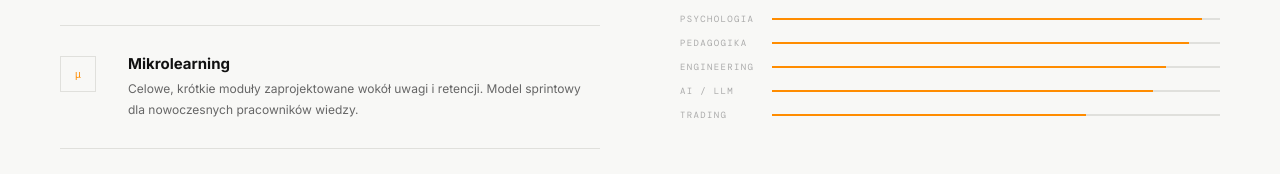
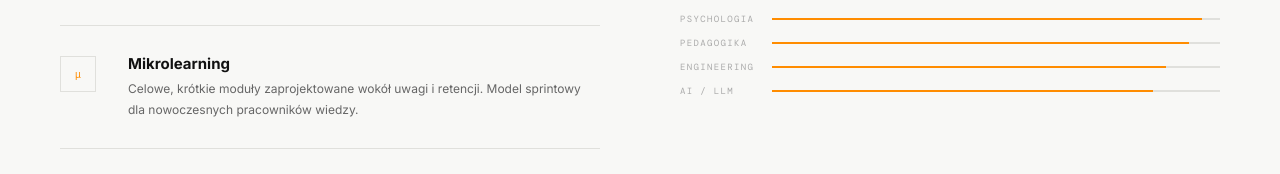
Before and after one commit to MiloFinch/januszlenkiewiczcom, a plain HTML site: page index.html in a window 1280 px wide. Shown: the part 4500-4674 px from the top of the page. Drawn offline with nearby package versions, Linux system fonts and the light colour scheme; a web font is replaced by a local one.

Commit message:
fix: remove trading from skills chart

```diff
--- a/index.html
+++ b/index.html
@@ -971,10 +971,7 @@ footer {
         <span class="stack-label">AI / LLM</span>
         <div class="stack-bar"><div class="stack-fill" style="width:85%"></div></div>
       </div>
-      <div class="stack-row">
-        <span class="stack-label">Trading</span>
-        <div class="stack-bar"><div class="stack-fill" style="width:70%"></div></div>
-      </div>
+
     </div>
   </div>
 </section>
```
